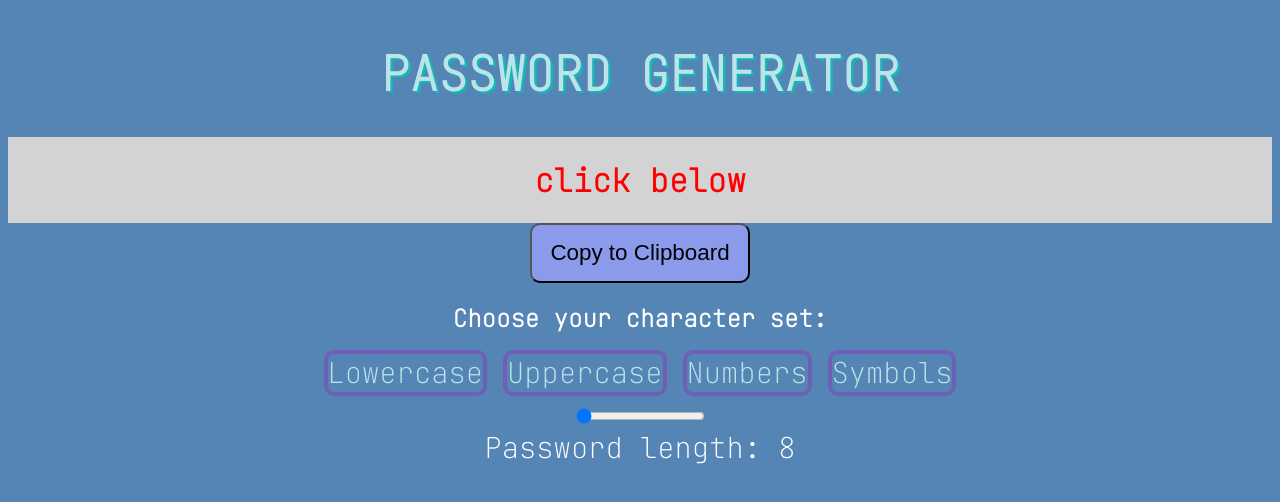
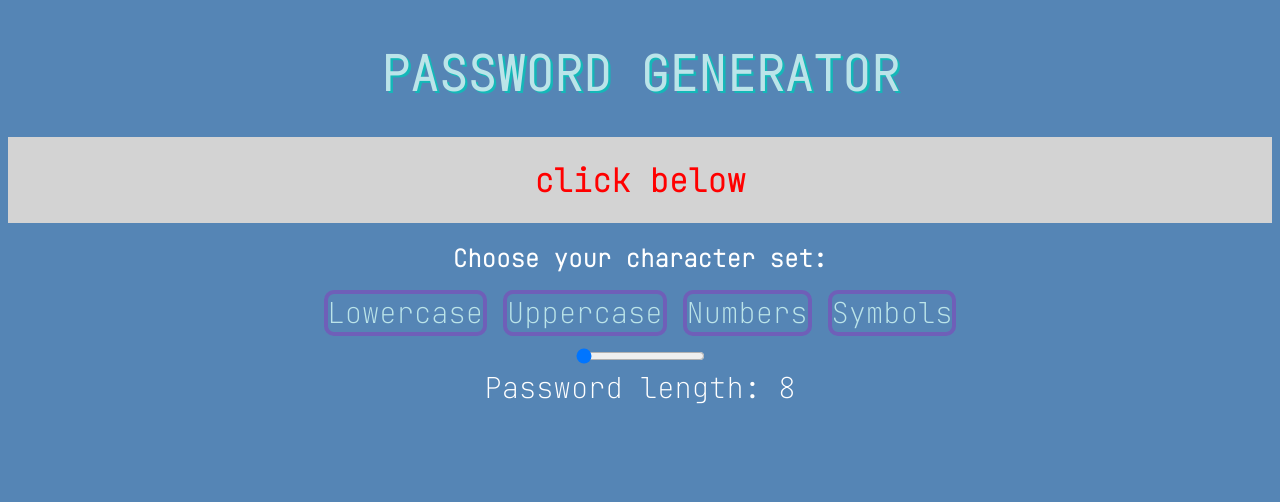
Before and after one commit to EnricoCarruba/passwordGenerator, a Vue app: page / in a window 1280 px wide. Shown: the top 502 px of the page. Built offline with nearby package versions, Linux system fonts and the light colour scheme.

Commit message:
removed copy to clipboard button

```diff
--- a/src/components/password-generator.vue
+++ b/src/components/password-generator.vue
@@ -7,7 +7,6 @@
   </div>
 
   <section>
-    <button id="copy-to-clipboard">Copy to Clipboard</button>
     <h2 id="character-set-label">Choose your character set:</h2>
     <div class="checkboxes">
       <input
@@ -178,16 +177,6 @@ header {
   text-align: center;
 }
 
-#copy-to-clipboard {
-  font-size: 1.4rem;
-  text-align: center;
-  background-color: #8c9aec;
-  color: black;
-  border-radius: 10px;
-  width: 220px;
-  height: 60px;
-}
-
 #character-set-label {
   color: white;
 }
```
